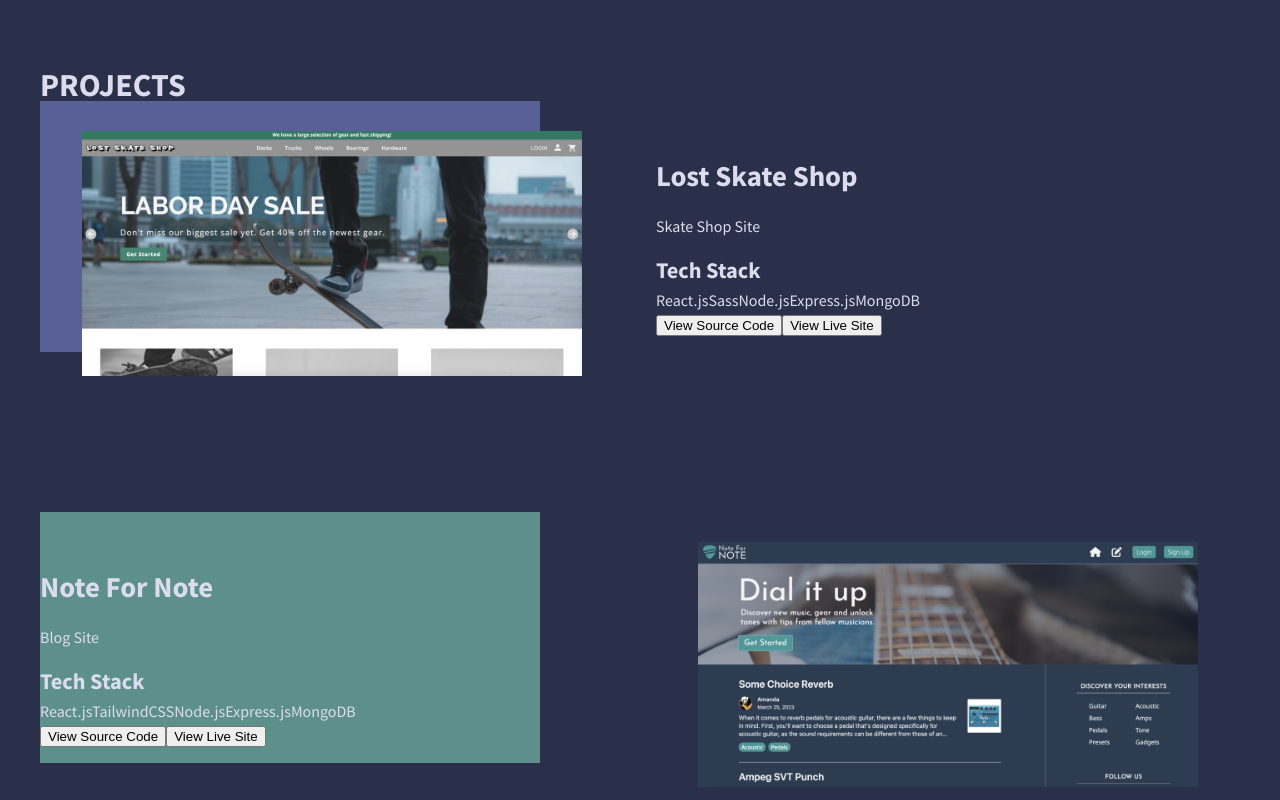
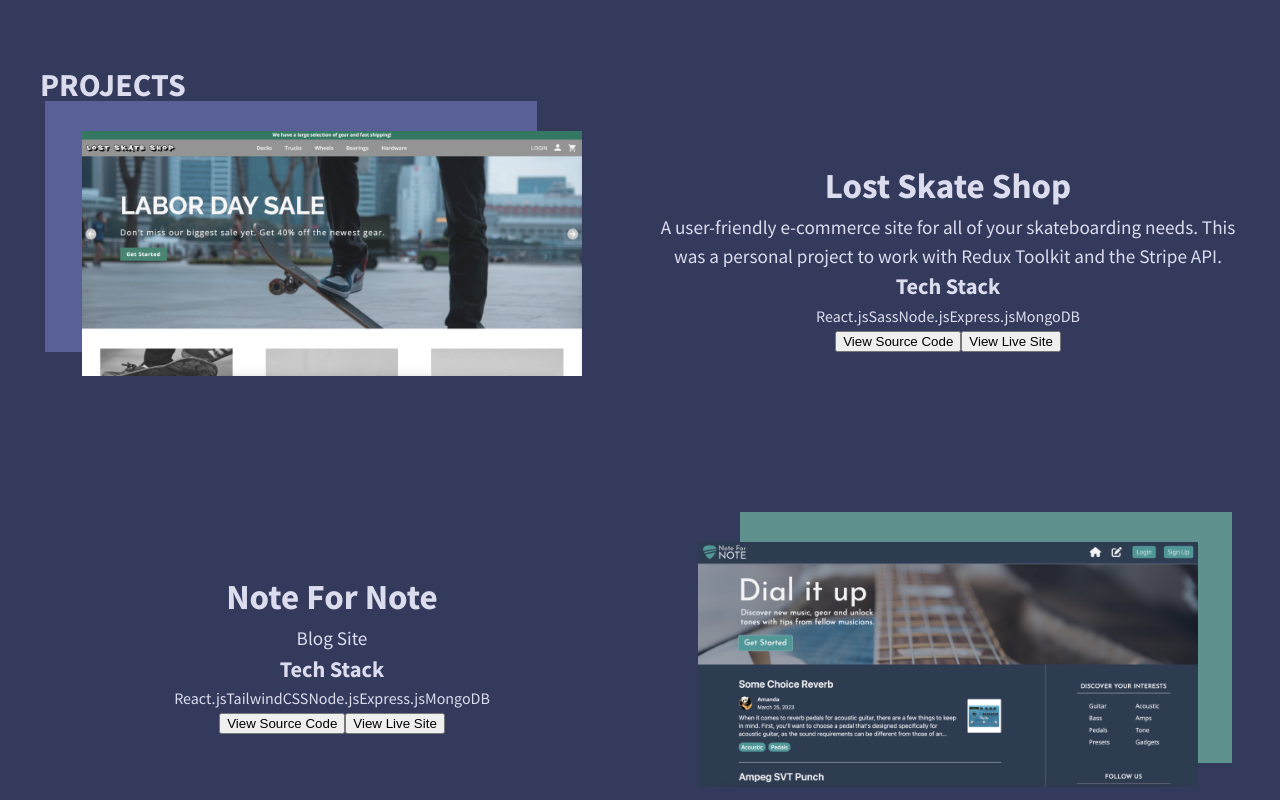
Before and after one commit to jpswt/portfolio, a React (Vite) app: page / in a window 1280 px wide. Shown: the part 760-1560 px from the top of the page. Built offline with nearby package versions, Linux system fonts and the light colour scheme.

Commit message:
fix cards

```diff
--- a/src/App.css
+++ b/src/App.css
@@ -12,7 +12,7 @@ body {
 }
 
 .light {
-	--clr-bg: hsl(0, 0%, 99%);
+	--clr-bg: hsl(0, 0%, 95%);
 	--clr-bg-alt: hsl(0, 0%, 100%);
 	--clr-font: hsl(0, 0%, 33%);
 	--clr-font-alt: hsl(0, 0%, 27%);
@@ -23,7 +23,7 @@ body {
 }
 
 .dark {
-	--clr-bg: hsl(231, 27%, 23%);
+	--clr-bg: hsl(231, 27%, 28%);
 	--clr-bg-alt: hsl(231, 29%, 23%);
 	--clr-font: hsl(240, 36%, 90%);
 	--clr-font-alt: hsl(240, 67%, 91%);
--- a/src/components/ProjectCard/ProjectCard.css
+++ b/src/components/ProjectCard/ProjectCard.css
@@ -1,3 +1,19 @@
+h2 {
+	font-size: 2.2rem;
+	margin-bottom: 0px;
+}
+
+h3 {
+	font-size: 1.4rem;
+	margin-top: 0px;
+	margin-bottom: 0px;
+}
+
+p {
+	margin: 0;
+	font-size: 1.2rem;
+}
+
 .card-wrapper {
 	width: 100%;
 }
@@ -19,10 +35,10 @@
 .card-wrapper .card-container .odd::after {
 	content: '';
 	position: absolute;
-	width: 500px;
+	width: 41%;
 	height: 100%;
 	background: var(--clr-card2);
-	left: 0px;
+	left: 5px;
 	top: -30px;
 	z-index: -1;
 }
@@ -30,10 +46,10 @@
 .card-wrapper .card-container .even::after {
 	content: '';
 	position: absolute;
-	width: 500px;
+	width: 41%;
 	height: 100%;
 	background: var(--clr-c);
-	left: 0;
+	left: 700px;
 	top: -30px;
 	z-index: -1;
 }
@@ -45,17 +61,6 @@
 
 .card-wrapper .card-container .details-container {
 	flex: 1;
-	text-align: left;
-}
-
-.card-wrapper .card-container .details-container h2 {
-	font-size: 1.8rem;
-	margin-bottom: 0px;
-}
-.card-wrapper .card-container .details-container h3 {
-	font-size: 1.4rem;
-	margin-top: 0px;
-	margin-bottom: 0px;
 }
 
 /*
--- a/src/data/Data.js
+++ b/src/data/Data.js
@@ -5,7 +5,8 @@ export const data = [
 		bg: './lost.svg',
 		color: 'red',
 		title: 'Lost Skate Shop',
-		description: 'Skate Shop Site',
+		description:
+			'A user-friendly e-commerce site for all of your skateboarding needs. This was a personal project to work with Redux Toolkit and the Stripe API.',
 		stack: ['React.js', 'Sass', 'Node.js', 'Express.js', 'MongoDB'],
 	},
 	{
```
Also changed, not shown: src/components/Projects/Projects.css (+0 -7 lines).
